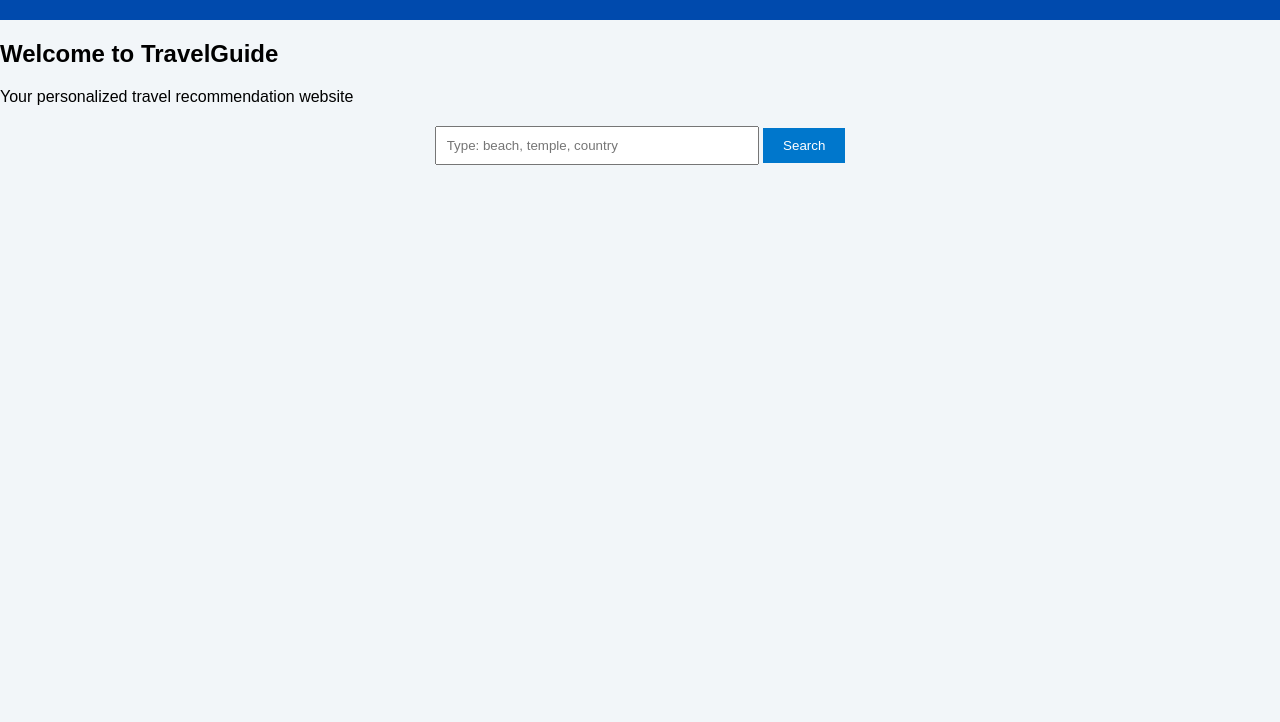
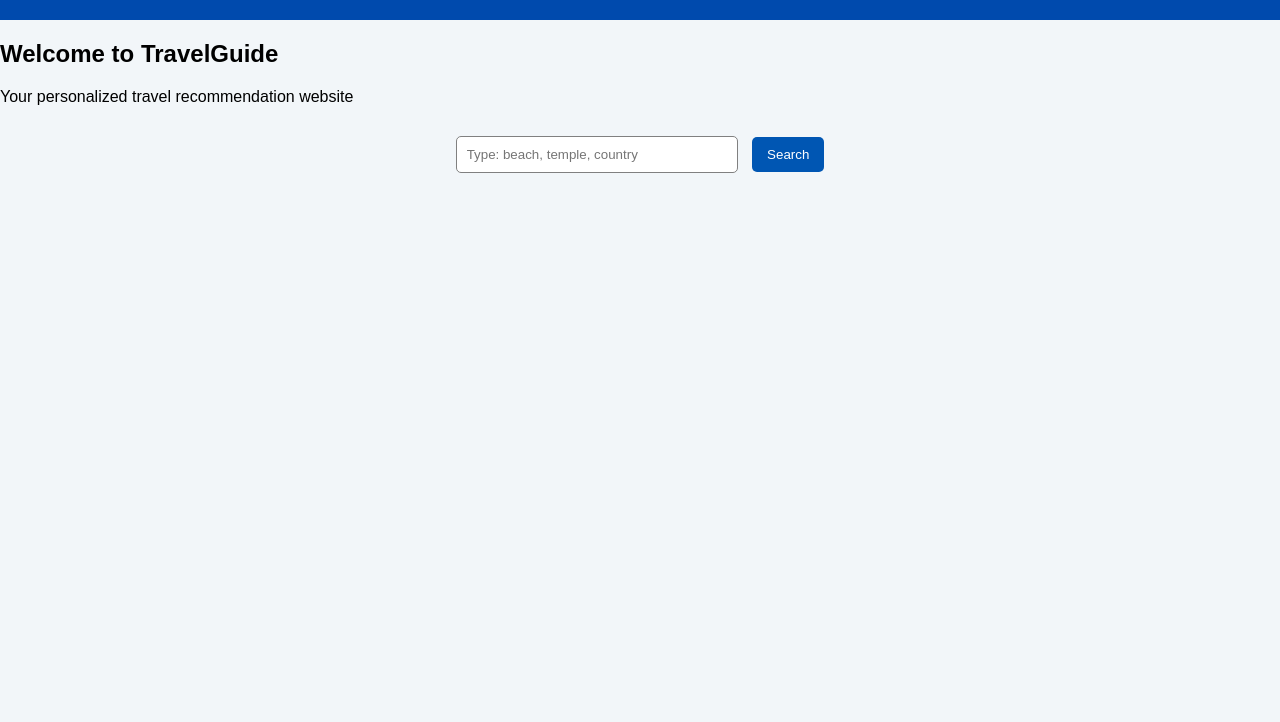
Before and after one commit to thuyhatruong1708-rgb/travel-recommendation, a plain HTML site: page index.html in a window 1280 px wide. Shown: the part 78-800 px from the top of the page. Drawn offline with Linux system fonts and the light colour scheme.

Commit message:
Update style.css

```diff
--- a/style.css
+++ b/style.css
@@ -97,3 +97,41 @@ nav a.active, nav a:hover {
     color: red;
     font-size: 20px;
 }
+
+/* Search Bar */
+.search-box {
+    margin-top: 30px;
+}
+
+.search-box input {
+    padding: 10px;
+    width: 260px;
+    border-radius: 5px;
+    border: 1px solid gray;
+}
+
+.search-box button {
+    padding: 10px 15px;
+    margin-left: 10px;
+    border: none;
+    background-color: #0056b3;
+    color: white;
+    border-radius: 5px;
+    cursor: pointer;
+}
+
+.search-box button:hover {
+    background-color: #003d80;
+}
+
+#results {
+    margin-top: 40px;
+}
+
+#results img {
+    width: 300px;
+    height: 200px;
+    object-fit: cover;
+    margin: 10px;
+    border-radius: 10px;
+}
```
